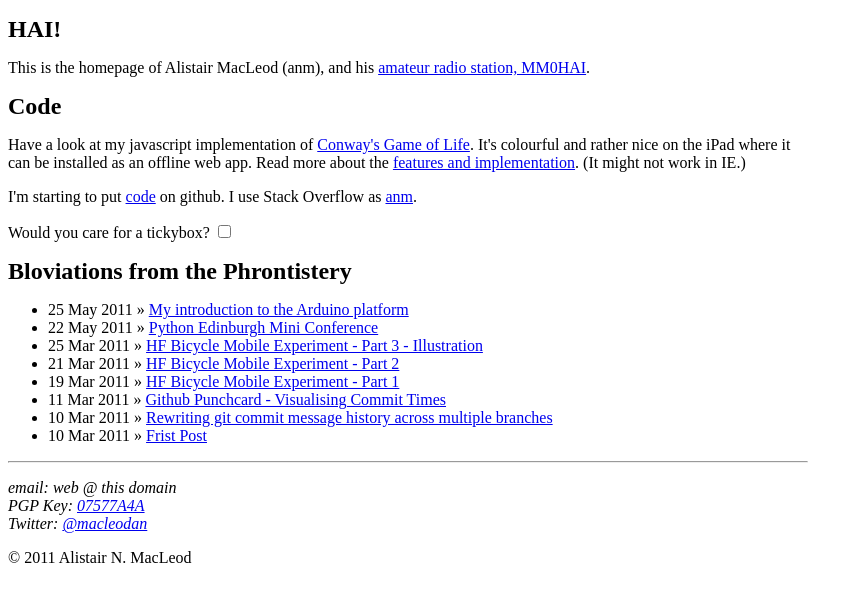
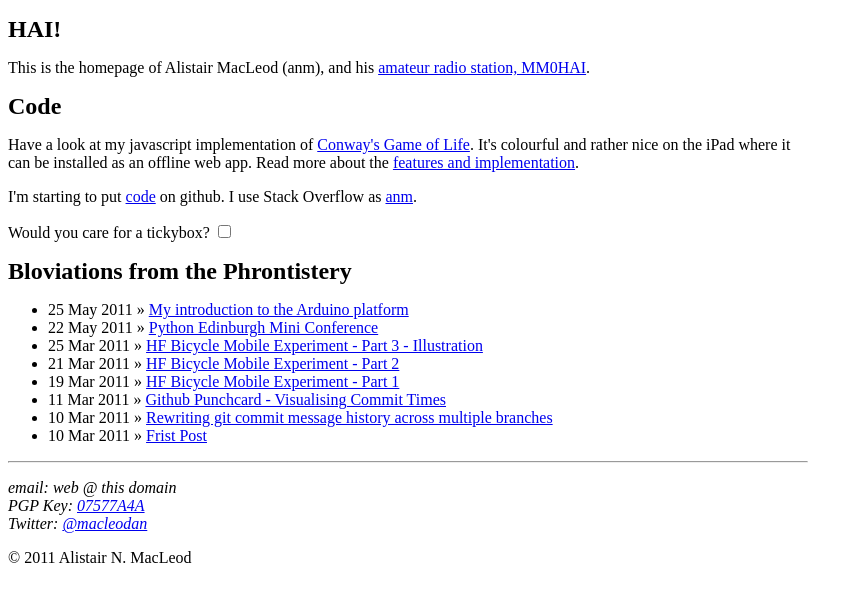
Before and after one commit to anm/anm.github.com, a Jekyll site: the page built from index.html, in a window 1280 px wide. Shown: the top 602 px of the page, without its empty margins (0-863 px from the left). Built offline with Jekyll 4.4.1, drawn with Linux system fonts in a browser that asks for light colours; Markdown is read by kramdown in place of the engine named in the settings.

```diff
--- a/index.html
+++ b/index.html
@@ -44,7 +44,7 @@ radio station, MM0HAI</a>.</p>
 of <a href="life/life.html">Conway's Game of Life</a>. It's colourful
 and rather nice on the iPad where it can be installed as an offline
 web app. Read more about the <a href="/life/about.txt">features and
-implementation</a>. (It might not work in IE.)</p>
+implementation</a>.</p>
 
 <p>I'm starting to put <a href="http://github.com/anm">code</a> on
 github. I use Stack Overflow
```
